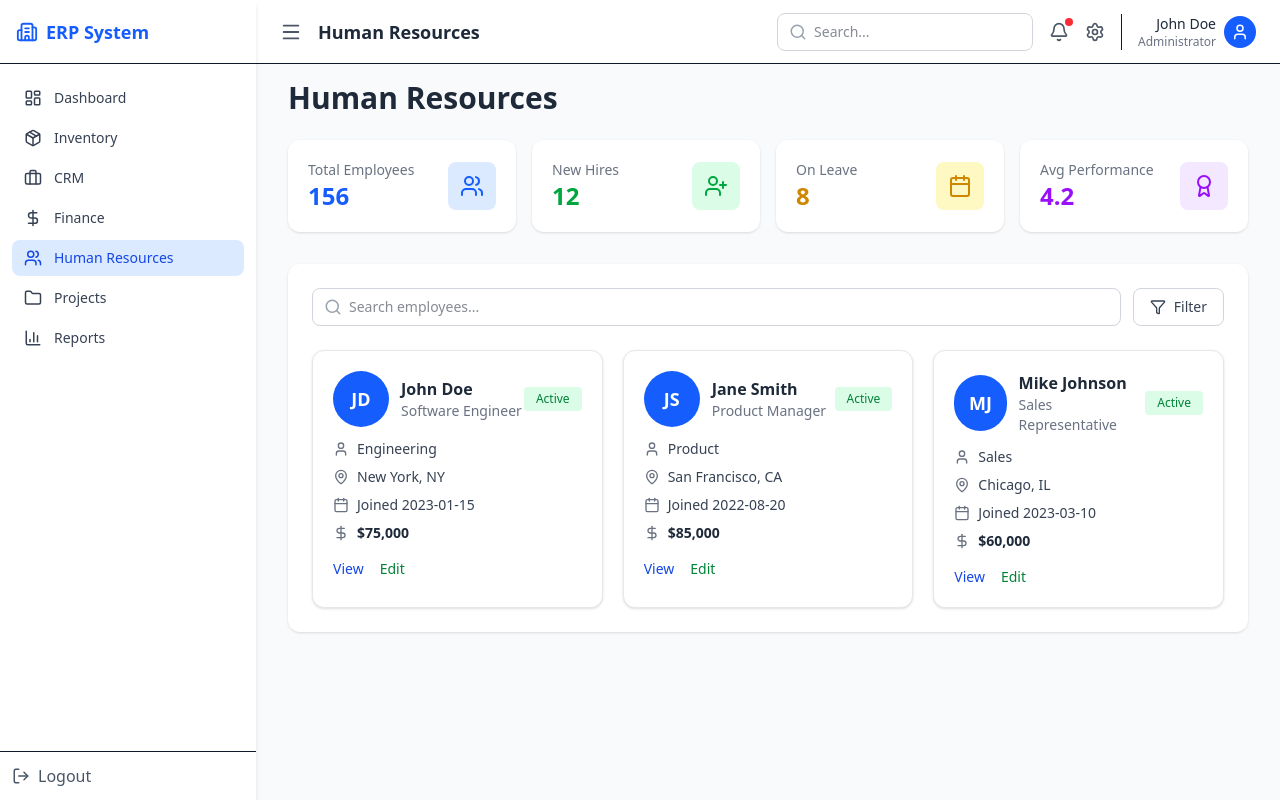
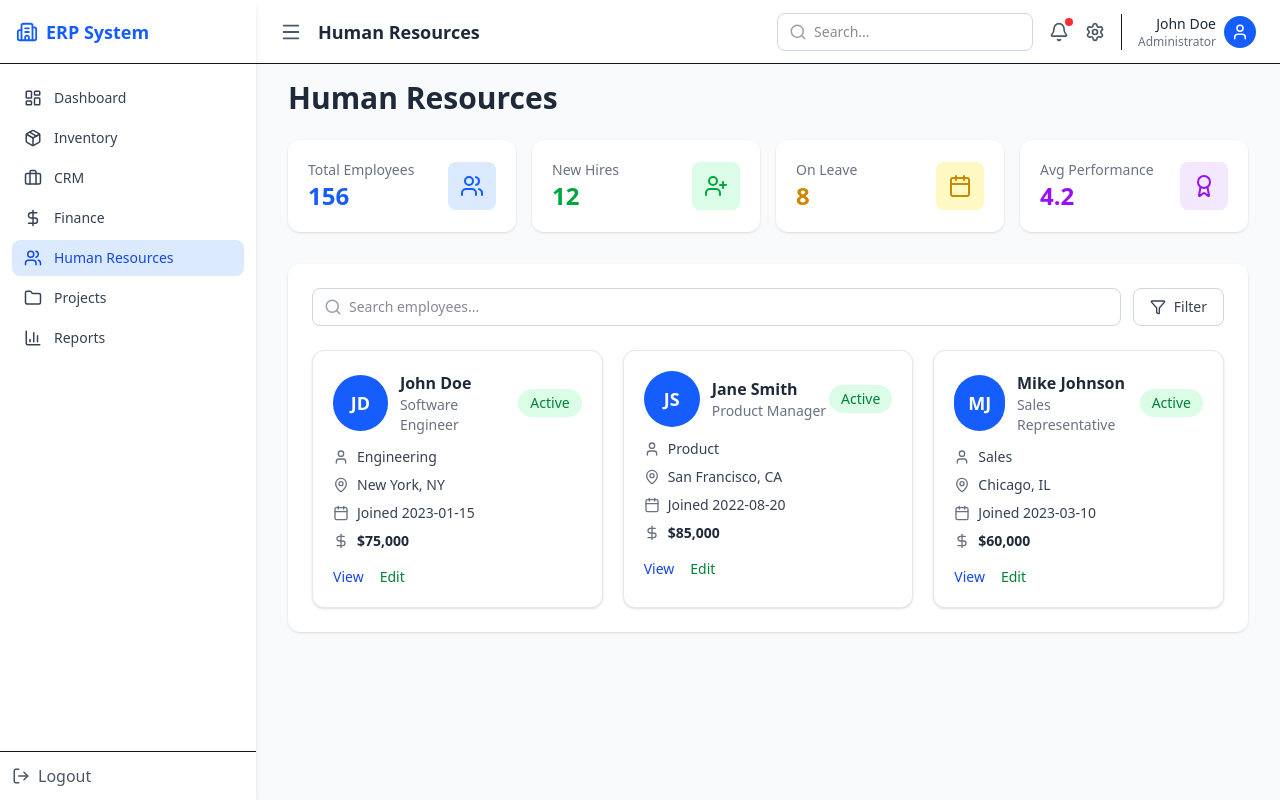
Before and after one commit to dickydev/frontend-dashboard-react, a React (Vite) app: page /hr in a window 1280 px wide. Built offline with nearby package versions, Linux system fonts and the light colour scheme.

Commit message:
refactor: menambahkan StatusBadge Component

```diff
--- a/src/components/Cards/StatusBadge.jsx
+++ b/src/components/Cards/StatusBadge.jsx
@@ -0,0 +1,20 @@
+export default function StatusBadge({ status }) {
+  const styles = {
+    Active: "bg-green-100 text-green-700",
+    Inactive: "bg-gray-100 text-gray-600",
+    "On Leave": "bg-yellow-100 text-yellow-700",
+    "Low Stock": "bg-orange-100 text-orange-700",
+    "In Stock": "bg-green-100 text-green-700",
+    "Out of Stock": "bg-red-100 text-red-700",
+  };
+
+  return (
+    <span
+      className={`px-3 py-1 rounded-full text-xs sm:text-sm font-medium ${
+        styles[status] || "bg-gray-100 text-gray-700"
+      }`}
+    >
+      {status}
+    </span>
+  );
+}
--- a/src/pages/DashboardCRM.jsx
+++ b/src/pages/DashboardCRM.jsx
@@ -10,6 +10,7 @@ import {
   Phone,
   Building,
 } from "lucide-react";
+import StatusBadge from "../components/Cards/StatusBadge";
 
 export default function DashboardCRM() {
   const customers = [
@@ -170,9 +171,7 @@ export default function DashboardCRM() {
                   </td>
 
                   <td className="py-4 px-4">
-                    <span className="text-green-700 bg-green-100 px-3 py-1 text-xs rounded font-medium">
-                      {c.status}
-                    </span>
+                    <StatusBadge status={c.status} />
                   </td>
 
                   <td className="py-4 px-4 text-gray-500 text-sm">
--- a/src/pages/DashboardHR.jsx
+++ b/src/pages/DashboardHR.jsx
@@ -11,6 +11,7 @@ import {
   DollarSign,
 } from "lucide-react";
 import InfoCard from "../components/Cards/InfoCard";
+import StatusBadge from "../components/Cards/StatusBadge";
 
 export default function DashboardHR() {
   const employees = [
@@ -123,9 +124,7 @@ export default function DashboardHR() {
                     </p>
                   </div>
                 </div>
-                <p className="text-green-700 bg-green-100 px-3 py-1 text-[11px] sm:text-xs rounded font-medium">
-                  {emp.status}
-                </p>
+                <StatusBadge status={emp.status} />
               </div>
 
               <div className="space-y-1.5 sm:space-y-2 text-sm text-gray-700 mt-2">
--- a/src/pages/DashboardInventory.jsx
+++ b/src/pages/DashboardInventory.jsx
@@ -9,6 +9,7 @@ import {
   Plus,
   Box,
 } from "lucide-react";
+import StatusBadge from "../components/Cards/StatusBadge";
 
 export default function DashboardInventory() {
   const products = [
@@ -150,15 +151,7 @@ export default function DashboardInventory() {
                     {p.price}
                   </td>
                   <td className="py-4 px-4">
-                    <span
-                      className={`px-3 py-1 rounded text-xs sm:text-sm font-medium ${
-                        p.status === "In Stock"
-                          ? "bg-green-100 text-green-700"
-                          : "bg-orange-100 text-orange-700"
-                      }`}
-                    >
-                      {p.status}
-                    </span>
+                    <StatusBadge status={p.status} />
                   </td>
                   <td className="py-4 px-4 text-right space-x-3">
                     <button className="text-blue-600 hover:underline font-medium text-sm sm:text-base">
```
